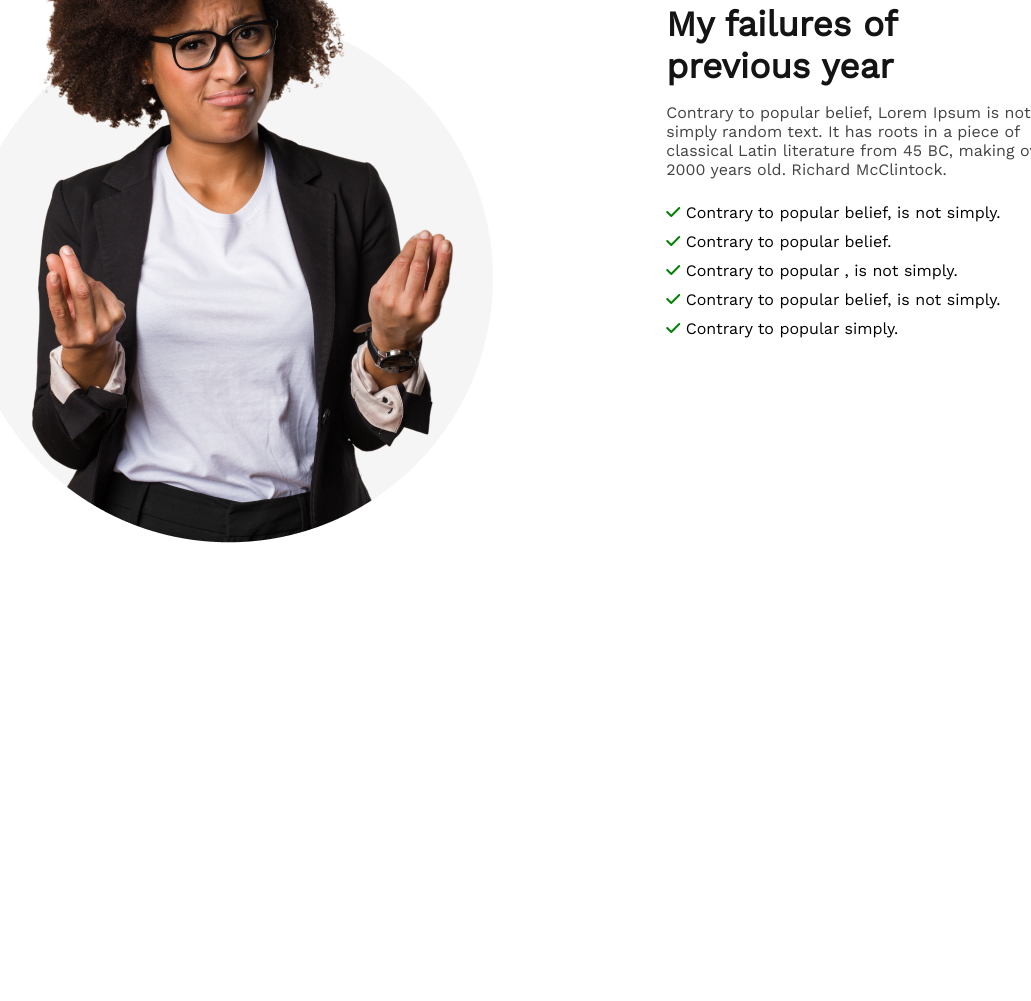
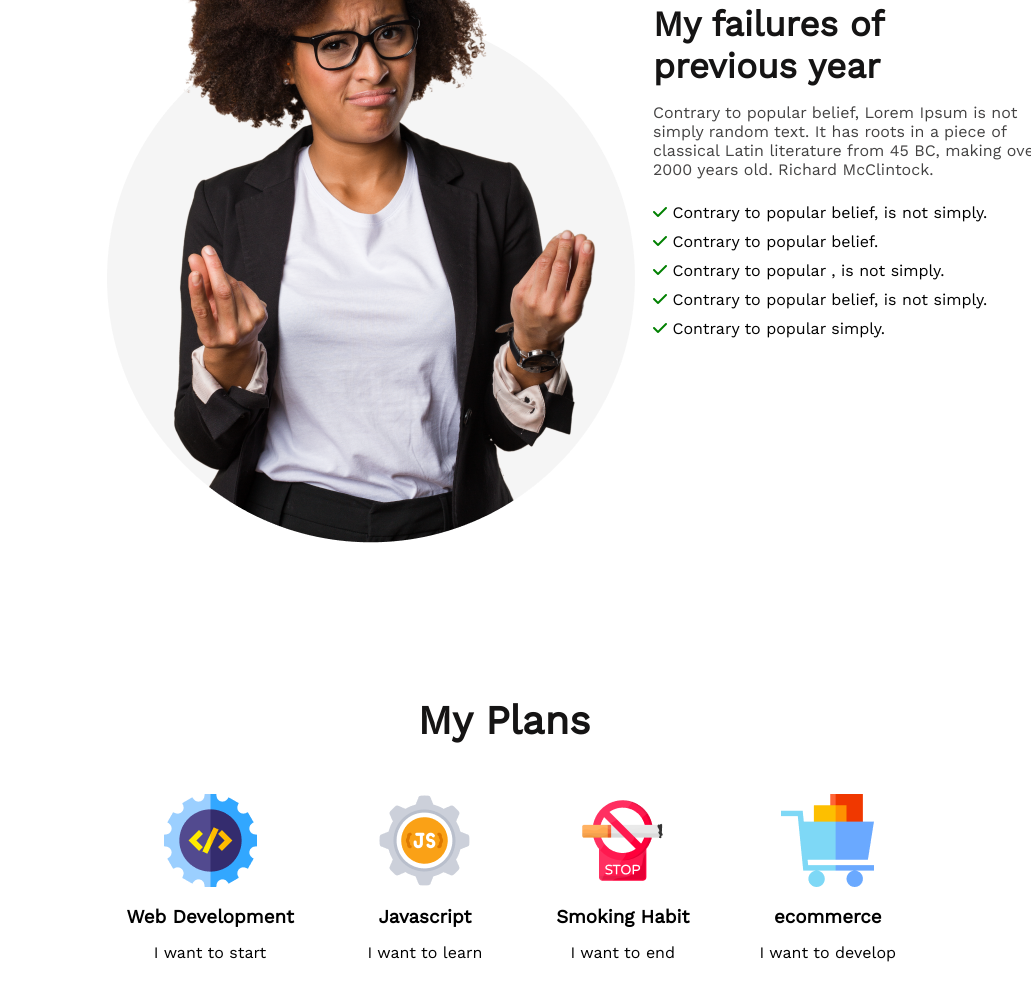
Before and after one commit to sadmansakib172/first-assignment, a plain HTML site: page index.html in a window 1280 px wide. Shown: the part 1241-2242 px from the top of the page, without its empty margins (136-1167 px from the left). Before the commit the page ends 1788 px from the top, so only its background shows below. Drawn offline with nearby package versions, Linux system fonts and the light colour scheme.

Commit message:
my plan section added

```diff
--- a/index.html
+++ b/index.html
@@ -49,6 +49,37 @@ classical Latin literature from 45 BC, making over<br>
         </div>
 
        </section>
+       <section class="my-plan">
+        <h3 class="plan-title">My Plans</h3>
+        <div class="plan-container">
+            <div class="plan">
+                <img src="images/icons/web.png" alt="">
+                <h3 class="plan-heading">Web Development</h3>
+                <p>I want to start</p>
+                </div>
+            <div class="plan">
+                <img src="images/icons/js.png" alt="">
+                <h3 class="plan-heading">Javascript</h3>
+                <p>I want to learn</p>
+                </div>
+            <div class="plan">
+                <img src="images/icons/smoke.png" alt="">
+                <h3 class="plan-heading">Smoking Habit</h3>
+                <p>I want to end</p>
+                </div>
+            <div class="plan">
+                <img src="images/icons/ecom.png" alt="">
+                <h3 class="plan-heading">ecommerce</h3>
+                <p>I want to develop</p>
+
+            </div>
+
+        </div>
+
+
+        </div>
+
+       </section>
 
     </main>
     <footer>
--- a/styles/assignment.css
+++ b/styles/assignment.css
@@ -55,7 +55,8 @@
     display: flex;
     align-items: center;
     justify-content: space-around;
-
+    margin-bottom: 150px;
+    padding: 0 220px
 }
 
 .failures-details {
@@ -71,16 +72,19 @@
     color: #151414;
     margin-bottom: 10px;
 }
-.failures-description{
-    width:400px;
+
+.failures-description {
+    width: 400px;
     height: 100px;
     color: #444343;
 }
-.icon-special{
+
+.icon-special {
     width: 345px;
     height: 160px;
 }
-.icon-gap{
+
+.icon-gap {
     margin-bottom: 10px;
 }
 
@@ -88,3 +92,27 @@ i,
 .check {
     color: green;
 }
+
+/* my plan section */
+.my-plan {
+    text-align: center;
+    margin-bottom: 40px;
+}
+
+.plan-title {
+    margin-bottom: 50px;
+    font-weight: 700;
+    font-size: 40px;
+    color: #151414;
+}
+
+.plan-container {
+    display: flex;
+    justify-content: space-around;
+    padding: 0 220px;
+
+}
+.plan-heading{
+    padding:15px;
+    font-weight: 800;
+}
```
